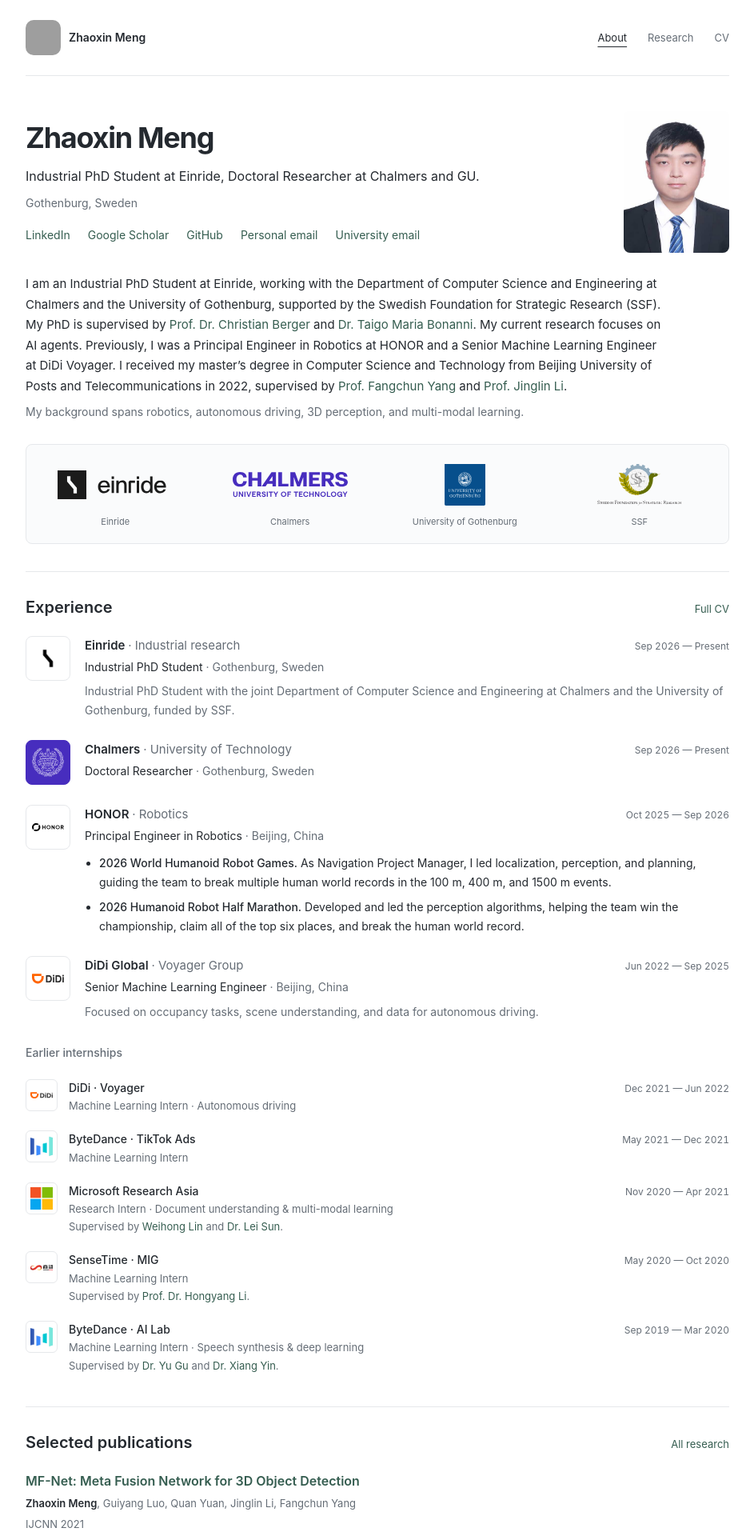
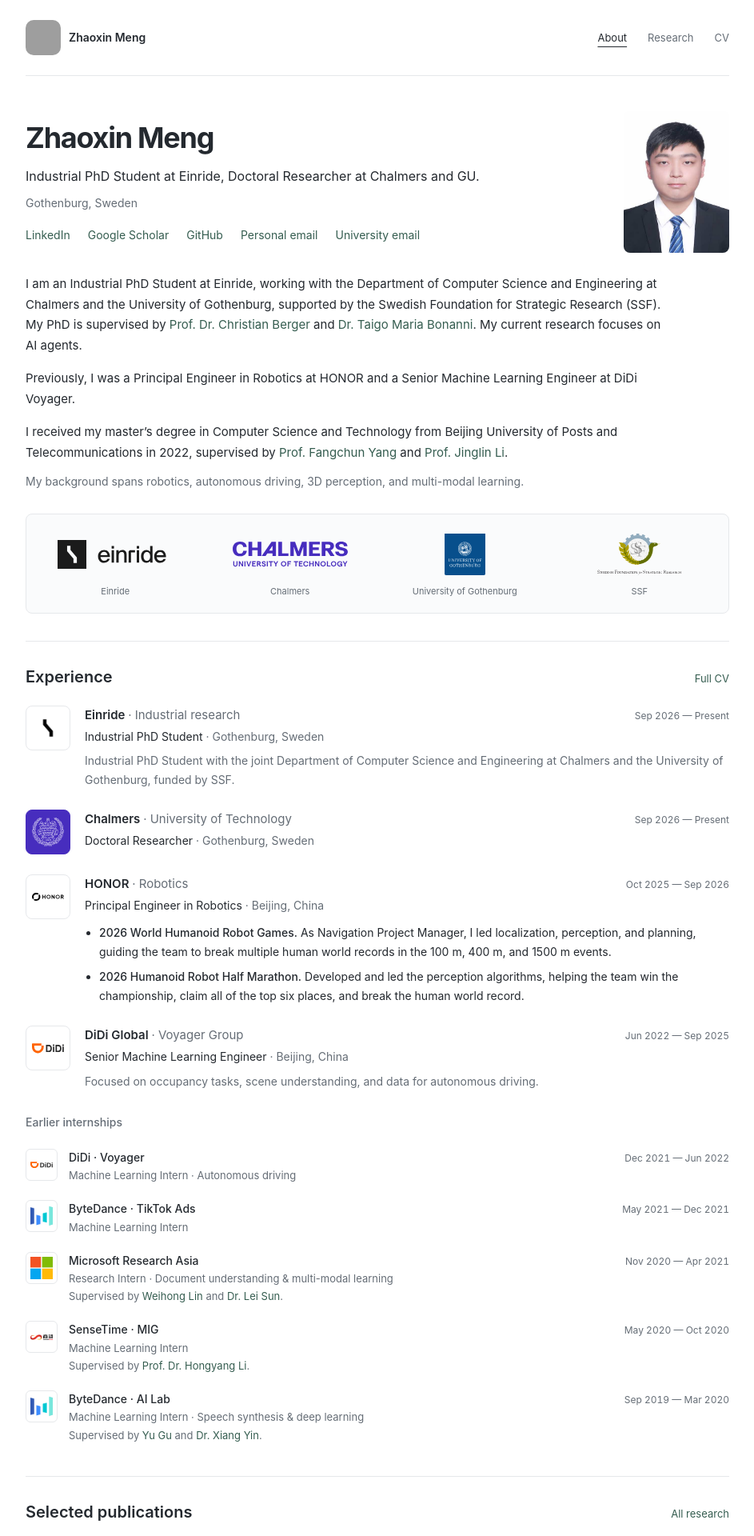
Before and after one commit to demerzel1/demerzel1.github.io, a Jekyll site: the page built from _pages/about.md, in a window 1280 px wide. Shown: the top 1920 px of the page at 80% size, without its empty margins (168-1111 px from the left). Built offline with Jekyll 4.4.1, drawn with Linux system fonts in a browser that asks for light colours; grey boxes are pictures that could not be loaded.

Commit message:
Split biography into paragraphs and correct Yu Gu title

```diff
--- a/_data/profile.yml
+++ b/_data/profile.yml
@@ -12,7 +12,13 @@ emails:
   - label: University
     address: zhaoxinm@chalmers.se
 intro: I’m an Industrial PhD Student at Einride and a Doctoral Researcher at Chalmers and the University of Gothenburg, with a current research focus on AI agents.
-about: I am an Industrial PhD Student at Einride, working with the Department of Computer Science and Engineering at Chalmers and the University of Gothenburg, supported by the Swedish Foundation for Strategic Research (SSF). My PhD is supervised by <a href="https://www.nrgeas.eu/berger-cv/">Prof. Dr. Christian Berger</a> and <a href="https://scholar.google.com/citations?user=Vu8V-loAAAAJ&amp;hl=it">Dr. Taigo Maria Bonanni</a>. My current research focuses on AI agents. Previously, I was a Principal Engineer in Robotics at HONOR and a Senior Machine Learning Engineer at DiDi Voyager. I received my master’s degree in Computer Science and Technology from Beijing University of Posts and Telecommunications in 2022, supervised by <a href="https://ieeexplore.ieee.org/author/37300815600">Prof. Fangchun Yang</a> and <a href="http://lijinglin.cn/index.php/start-page.html">Prof. Jinglin Li</a>.
+about:
+  - >-
+      I am an Industrial PhD Student at Einride, working with the Department of Computer Science and Engineering at Chalmers and the University of Gothenburg, supported by the Swedish Foundation for Strategic Research (SSF). My PhD is supervised by <a href="https://www.nrgeas.eu/berger-cv/">Prof. Dr. Christian Berger</a> and <a href="https://scholar.google.com/citations?user=Vu8V-loAAAAJ&amp;hl=it">Dr. Taigo Maria Bonanni</a>. My current research focuses on AI agents.
+  - >-
+      Previously, I was a Principal Engineer in Robotics at HONOR and a Senior Machine Learning Engineer at DiDi Voyager.
+  - >-
+      I received my master’s degree in Computer Science and Technology from Beijing University of Posts and Telecommunications in 2022, supervised by <a href="https://ieeexplore.ieee.org/author/37300815600">Prof. Fangchun Yang</a> and <a href="http://lijinglin.cn/index.php/start-page.html">Prof. Jinglin Li</a>.
 links:
   - label: LinkedIn
     url: https://www.linkedin.com/in/zhaoxin-meng-a0b248111/
@@ -90,7 +96,7 @@ internships:
     focus: Machine Learning Intern · Speech synthesis & deep learning
     period: Sep 2019 — Mar 2020
     supervisors:
-      - name: Dr. Yu Gu
+      - name: Yu Gu
         url: https://scholar.google.com/citations?user=OPhvKRUAAAAJ&hl=it&oi=ao
       - name: Dr. Xiang Yin
         url: https://openreview.net/profile?id=~Xiang_Yin2
--- a/_pages/about.md
+++ b/_pages/about.md
@@ -21,7 +21,9 @@ redirect_from:
     </div>
     <img class="profile-portrait" src="{{ profile.portrait | relative_url }}" alt="Portrait of Zhaoxin Meng" width="420" height="564" fetchpriority="high">
   </div>
-  <p class="intro-bio">{{ profile.about }}</p>
+  <div class="intro-bio biography">
+    {% for paragraph in profile.about %}<p>{{ paragraph }}</p>{% endfor %}
+  </div>
   <p class="muted">My background spans robotics, autonomous driving, 3D perception, and multi-modal learning.</p>
   <div class="affiliation-logos" aria-label="Research institutions and funding">
     {% for key in profile.affiliations %}
--- a/assets/css/profile.css
+++ b/assets/css/profile.css
@@ -45,6 +45,8 @@ strong { font-weight: 600; }
 .intro > .muted { font-size: 14px; }
 .profile-links { display: flex; flex-wrap: wrap; gap: 10px 22px; margin-top: 16px; font-size: 14px; }
 .intro-bio { margin-top: 26px; max-width: 800px; }
+.biography p + p { margin-top: 16px; }
+.intro-bio + .muted { margin-top: 12px; }
 .profile-section { padding: 30px 0; border-top: 1px solid var(--line); }
 .section-topline { display: flex; align-items: baseline; justify-content: space-between; gap: 20px; margin-bottom: 22px; }
 .section-topline h2 { margin: 0; }
```
Also changed, not shown: _pages/cv.md (+3 -1 lines).
